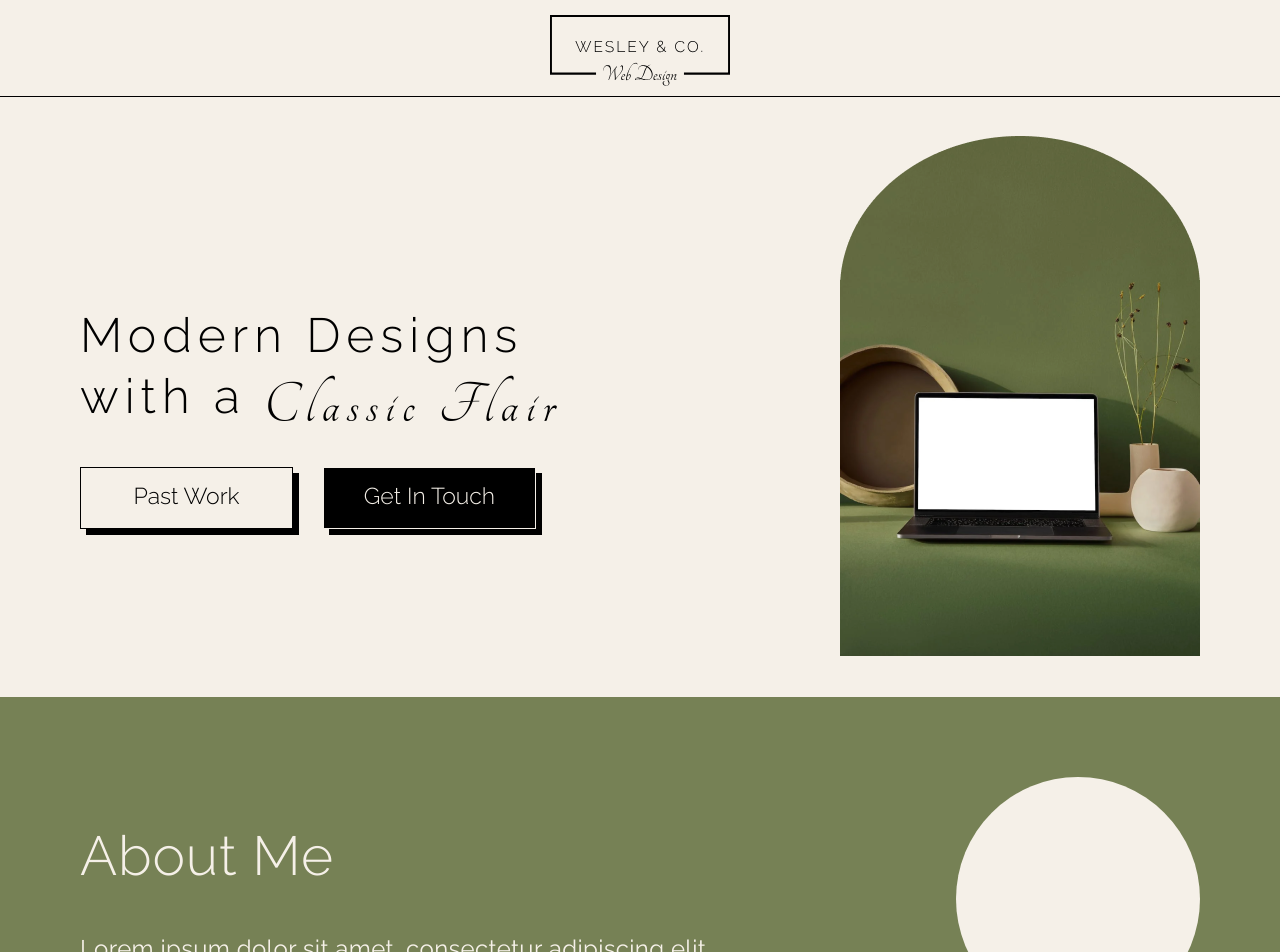
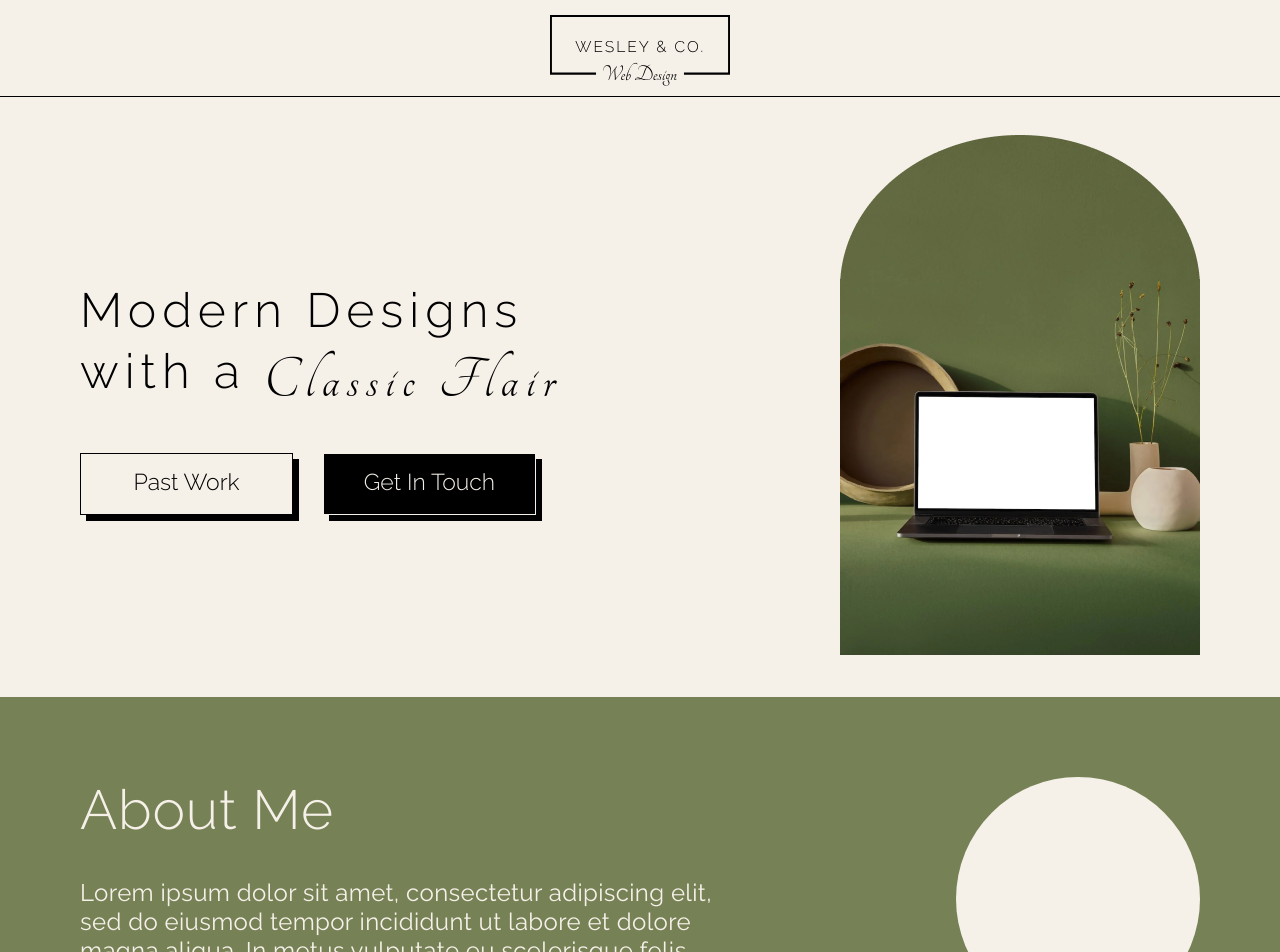
Before and after one commit to lwesley08/WesleyCoWebDesign, a Nuxt app: page / in a window 1280 px wide. Shown: the top 952 px of the page. Built offline with nearby package versions, Linux system fonts and the light colour scheme.

Commit message:
fixing text margins

```diff
--- a/app.vue
+++ b/app.vue
@@ -9,12 +9,15 @@
 <style lang="scss">
   body {
     margin: 0;
-    font-family: Lato;
-    font-weight: 400;
     background-color: $background-color; // template
   }
+
   body, html {
     height: 100%;
     width: 100%;
   }
+
+  h2, h3, p {
+    margin: 0px;
+  }
 </style>
--- a/components/AboutMe.vue
+++ b/components/AboutMe.vue
@@ -36,6 +36,7 @@
     font-weight: 300;
     line-height: 66px;
     letter-spacing: 0.015em;
+    margin-bottom: 35px;
   }
 
   &__description {
--- a/components/Footer.vue
+++ b/components/Footer.vue
@@ -32,7 +32,6 @@
     font-weight: 300;
     line-height: 50px;
     letter-spacing: 0.015em;
-    margin: 0px;
   }
 
   &__cta {
--- a/components/Hero.vue
+++ b/components/Hero.vue
@@ -33,6 +33,7 @@
     font-weight: 300;
     line-height: 61px;
     letter-spacing: 0.125em;
+    margin-bottom: 50px;
 
     &--accent {
       display: inline-block;
--- a/components/PastWork.vue
+++ b/components/PastWork.vue
@@ -26,7 +26,6 @@
     line-height: 66px;
     letter-spacing: 0.015em;
     text-align: center;
-    margin: 0px;
     margin-bottom: 60px;
   }
 
```
